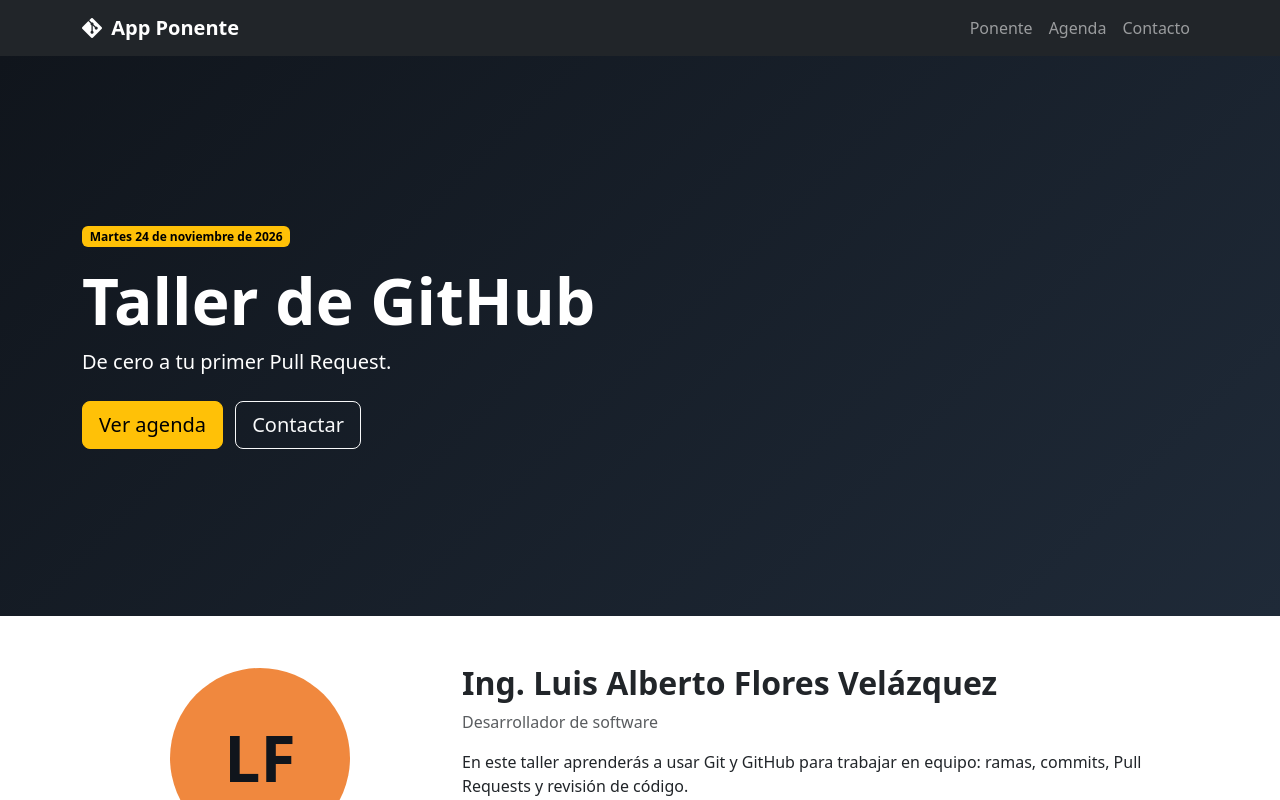
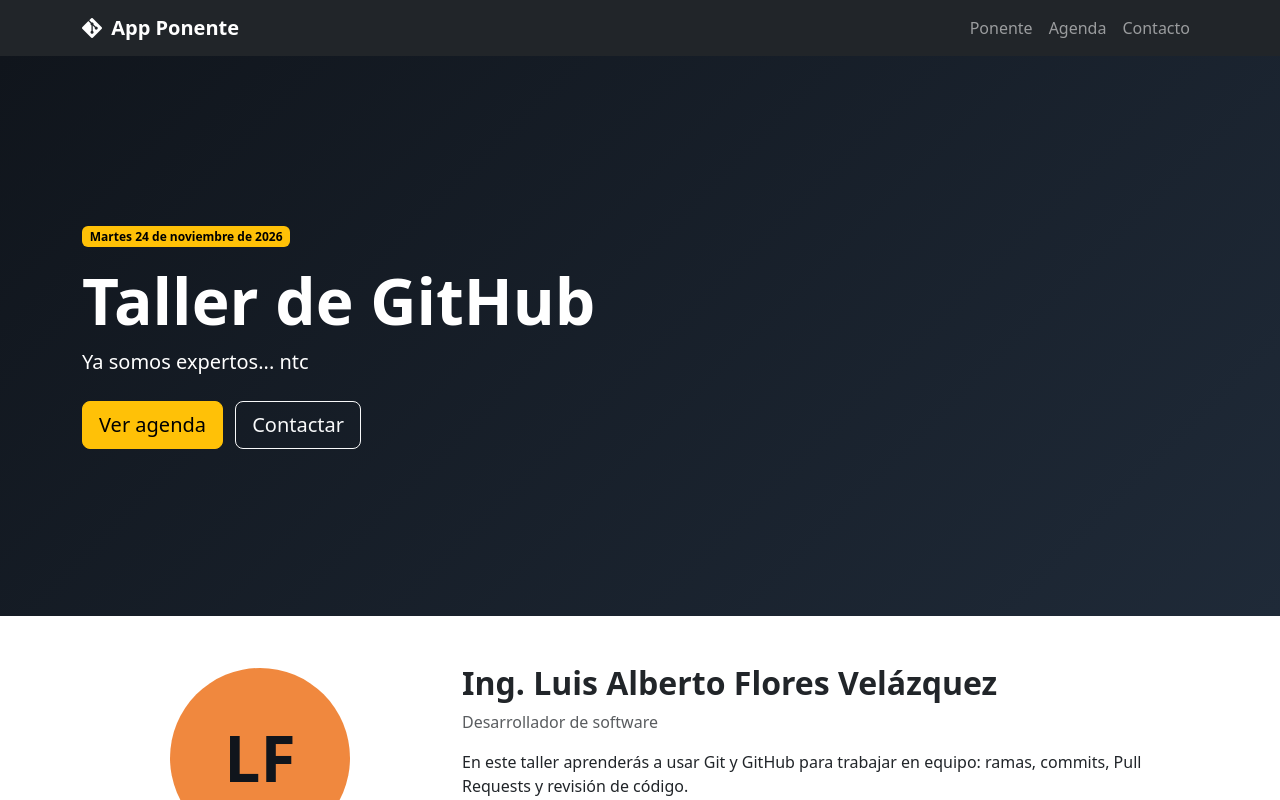
Before and after one commit to Alberto990725/app-ponente, a plain HTML site: page index.html in a window 1280 px wide. Shown: the top 800 px of the page. Drawn offline with nearby package versions, Linux system fonts and the light colour scheme.

Commit message:
modificacion diseño v1

```diff
--- a/index.html
+++ b/index.html
@@ -35,7 +35,7 @@
     <div class="container py-5">
       <span class="badge text-bg-warning mb-3">Martes 24 de noviembre de 2026</span>
       <h1 class="display-3 fw-bold">Taller de GitHub</h1>
-      <p class="lead mb-4">De cero a tu primer Pull Request.</p>
+      <p class="lead mb-4">Ya somos expertos... ntc</p>
       <a href="#agenda" class="btn btn-warning btn-lg me-2">Ver agenda</a>
       <a href="#contacto" class="btn btn-outline-light btn-lg">Contactar</a>
     </div>
--- a/js/main.js
+++ b/js/main.js
@@ -7,6 +7,8 @@ const agenda = [
   { icono: "bi-laptop", titulo: "Práctica guiada", texto: "Tu primer Pull Request paso a paso." },
   { icono: "bi-people", titulo: "Reto en parejas", texto: "Colaborar y resolver un conflicto." },
 ];
+
+let minombre = 'Luis Flores Velazquez';
 
 const lista = document.getElementById("lista-agenda");
 
```
